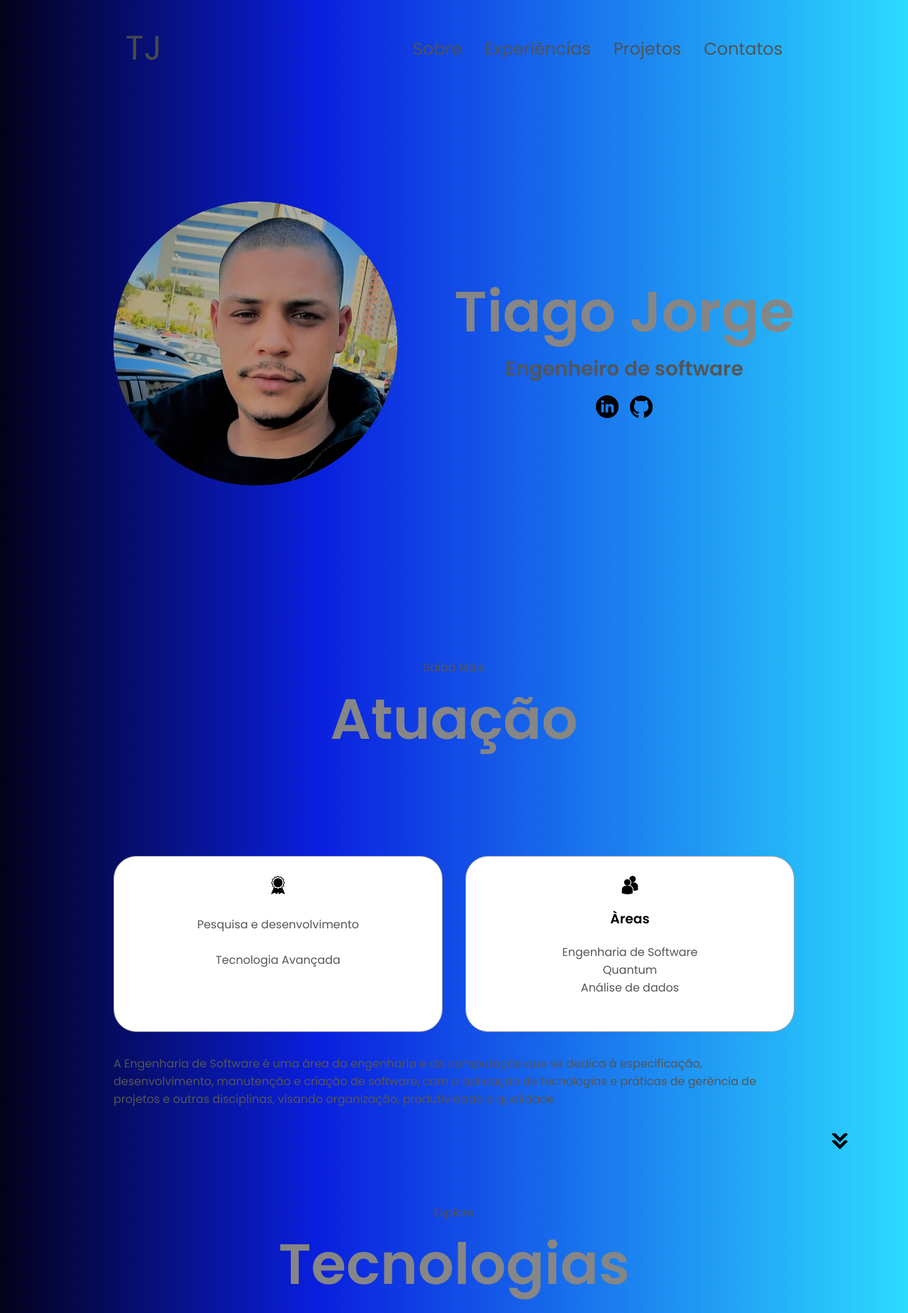
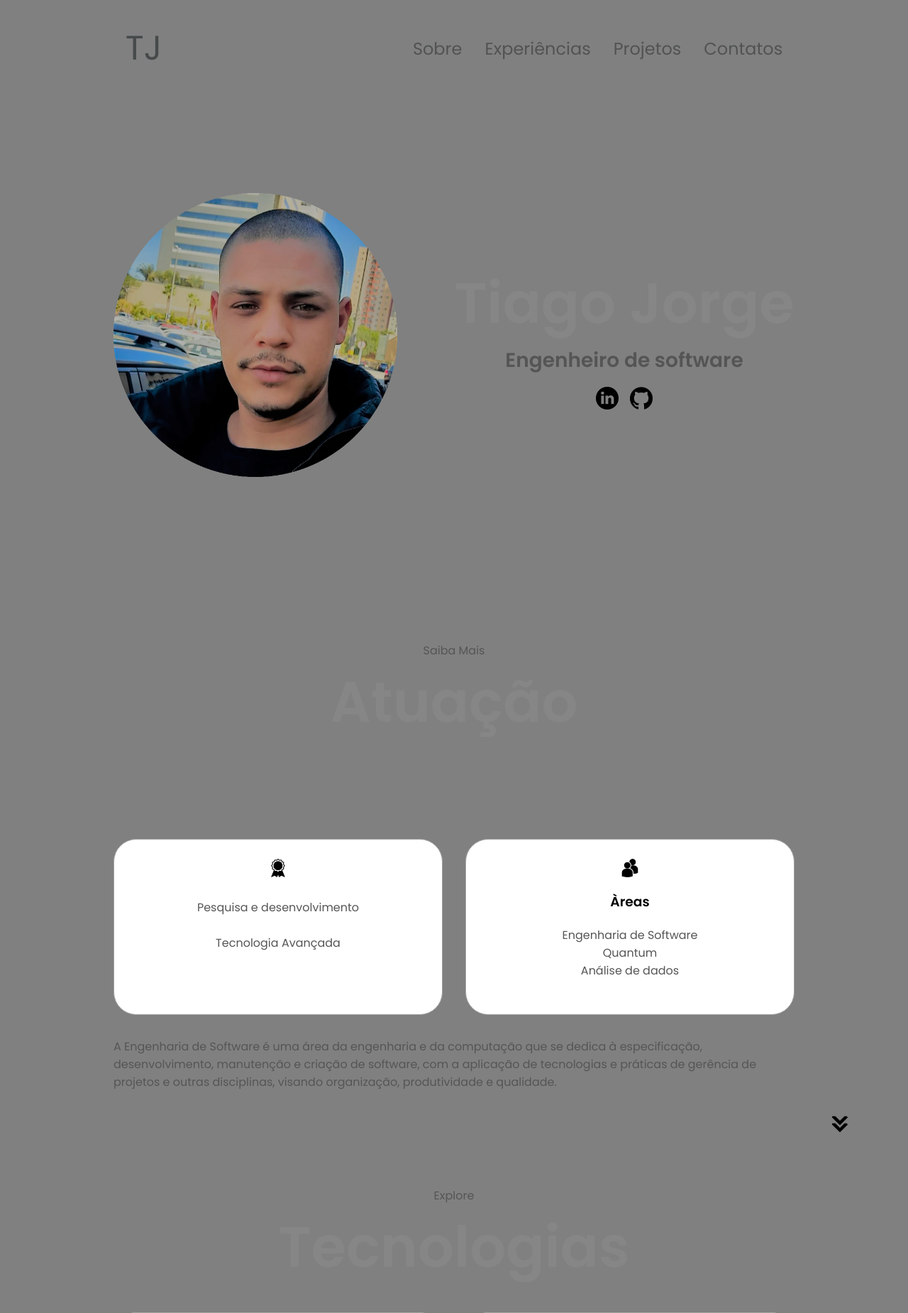
Before and after one commit to tiagojorgee/portfolio, a PHP site: page / in a window 1280 px wide. Shown: the top 1850 px of the page at 71% size. Run offline with PHP 8.4, Linux system fonts and the light colour scheme.

Commit message:
Atualizar o style.css

```diff
--- a/style.css
+++ b/style.css
@@ -9,10 +9,7 @@
 
 body {
   font-family: "Poppins", sans-serif;
-  background: rgb(3,1,27);
-  background: linear-gradient(90deg, rgba(3,1,27,1) 0%, rgba(10,31,222,1) 35%, rgba(44,219,255,1) 100%);;
-}
-
+  background: gray;
 html {
   scroll-behavior: smooth;
 }
```
